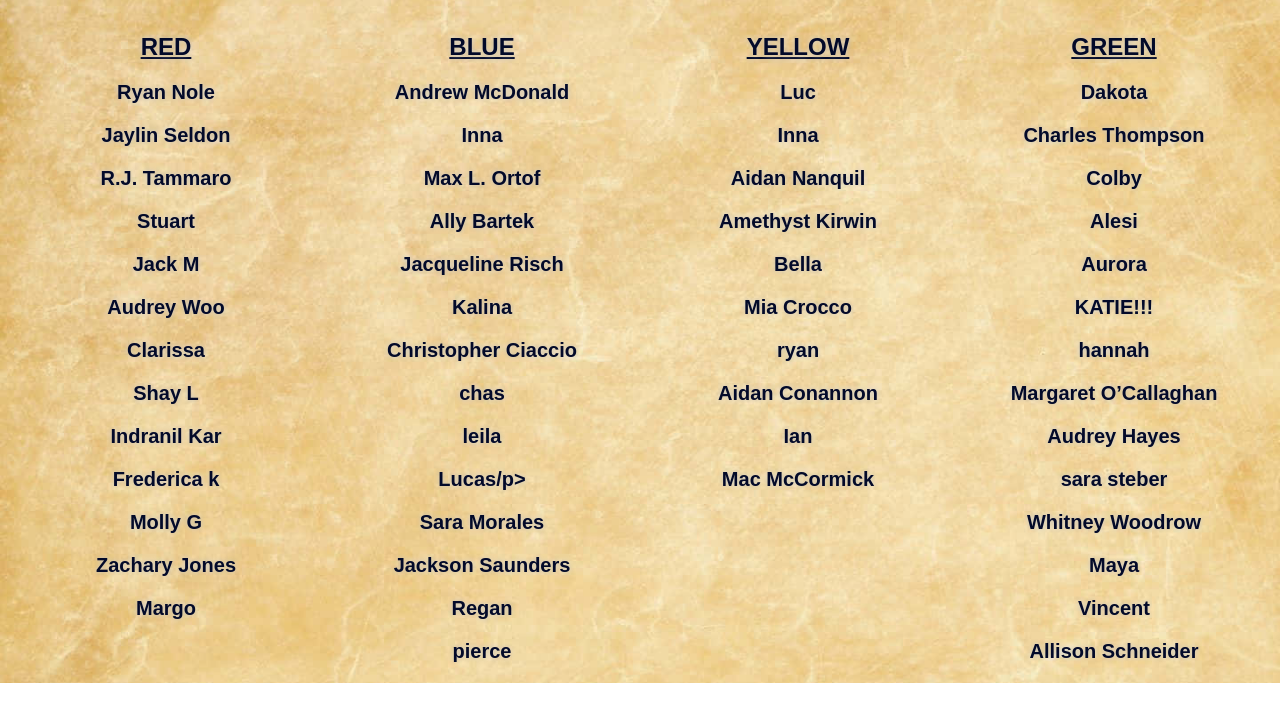
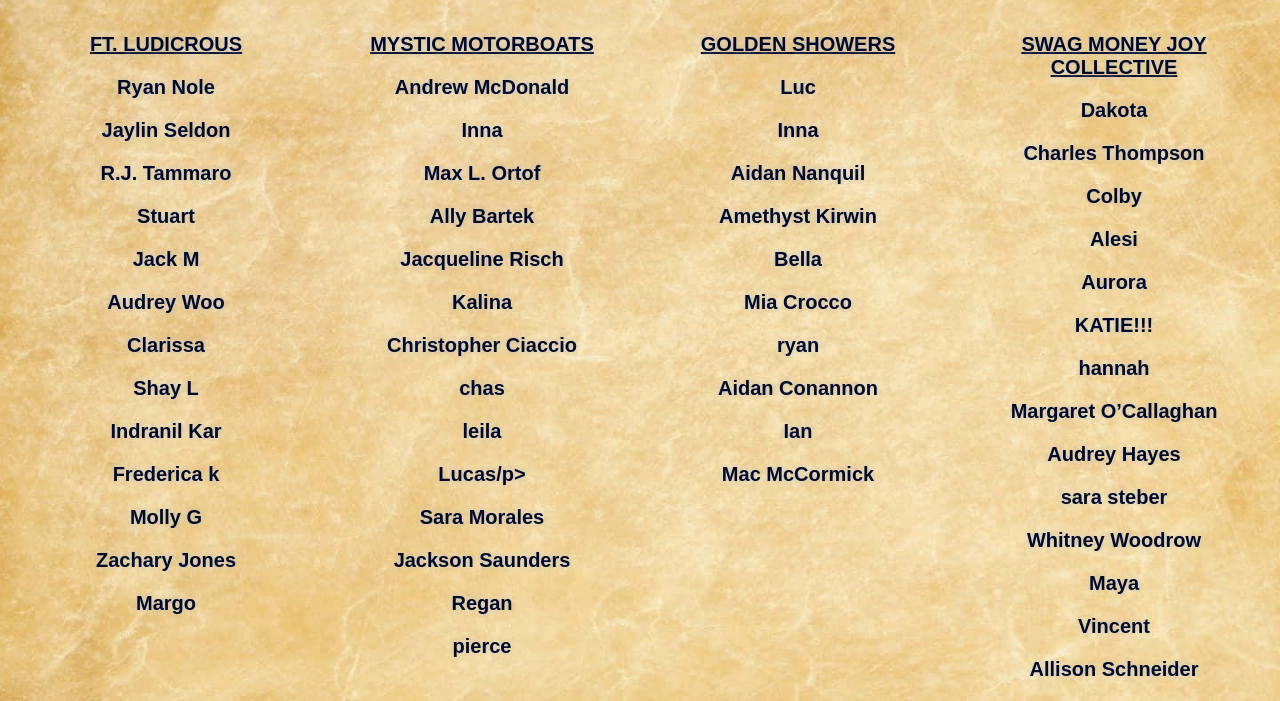
Before and after one commit to jettneubacher/philsocclans, a plain HTML site: page results.html in a window 1280 px wide. Shown: the part 136-837 px from the top of the page. Drawn offline with Linux system fonts and the light colour scheme.

Commit message:
Update results.html

```diff
--- a/results.html
+++ b/results.html
@@ -29,7 +29,7 @@ h1 {text-align: center;}
         <p> <a href='index.html'> Back to clan home page </a></p>
         <div class="row">
             <div class="column">
-                <h2><u>RED</u></h2>
+                <p><u>FT. LUDICROUS</u></p>
                 <p>Ryan Nole</p>
                 <p>Jaylin Seldon</p>
                 <p>R.J.  Tammaro</p>
@@ -47,7 +47,7 @@ h1 {text-align: center;}
                 <p></p>
             </div>
             <div class="column">
-                <h2><u>BLUE</u></h2>
+                <p><u>MYSTIC MOTORBOATS</u></p>
                 <p>Andrew McDonald</p>
                 <p>Inna</p>
                 <p>Max L. Ortof</p>
@@ -65,7 +65,7 @@ h1 {text-align: center;}
                 <p></p>
             </div>
             <div class="column">
-                <h2><u>YELLOW</u></h2>
+                <p><u>GOLDEN SHOWERS</u></p>
                 <p>Luc</p>
                 <p>Inna</p>
                 <p>Aidan Nanquil</p>
@@ -83,7 +83,7 @@ h1 {text-align: center;}
                 <p></p>
             </div>
             <div class="column">
-                <h2><u>GREEN</u></h2>
+                <p><u>SWAG MONEY JOY COLLECTIVE</u></p>
                 <p>Dakota</p>
                 <p>Charles Thompson</p>
                 <p>Colby</p>
```
